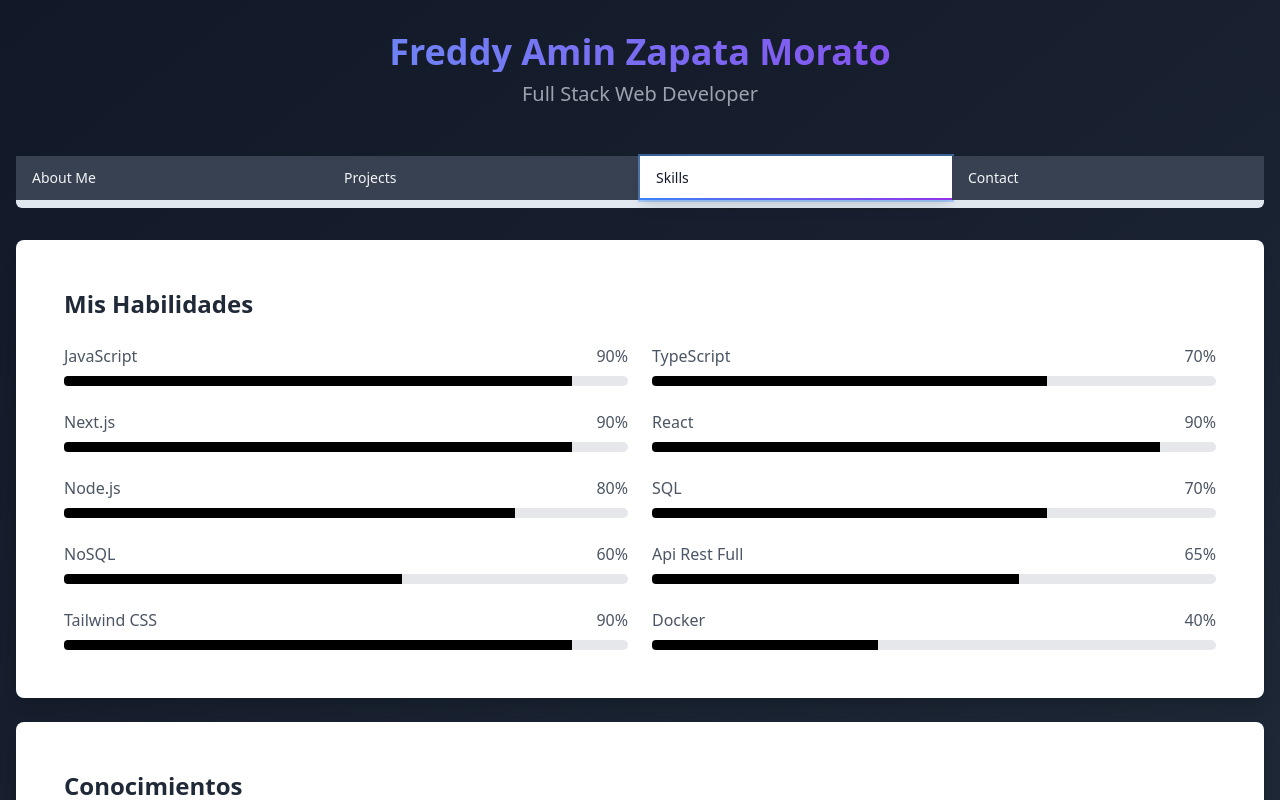
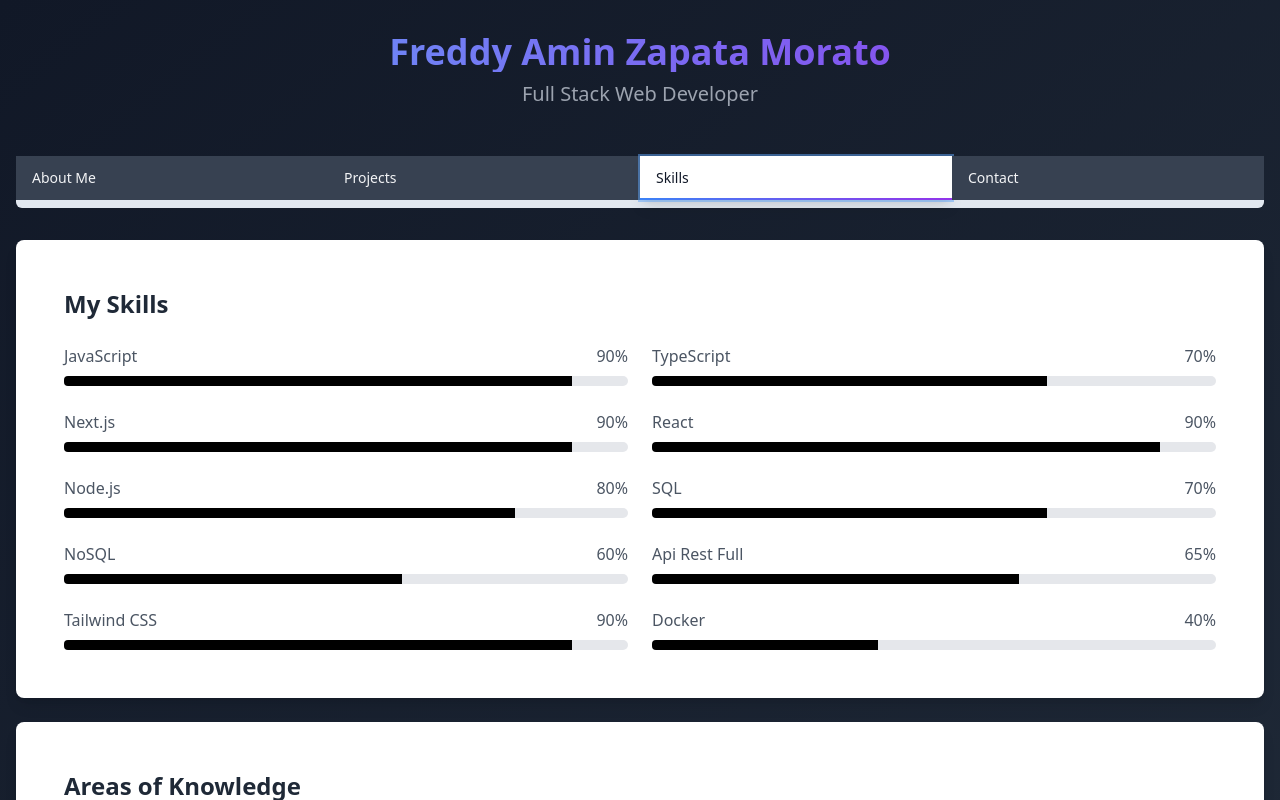
Before and after one commit to goku673/portafolio-fazm, a Next.js app: page / in a window 1280 px wide. Both pictures are taken after a click on the button "Skills". Shown: the top 800 px of the page. Built offline with nearby package versions, Linux system fonts and the light colour scheme.

Commit message:
update link to porfolio

```diff
--- a/src/app/components/skills.js
+++ b/src/app/components/skills.js
@@ -8,7 +8,7 @@ import { skills, skillsKnowledge } from "./utils/skillsUtils";
         <Card>
           <CardContent className="p-6">
             <h2 className="text-2xl text-gray-800 font-extrabold mb-6">
-                Mis Habilidades
+            My Skills
             </h2>
               <div className="grid md:grid-cols-2 gap-6">
                 {skills.map((skill, index) => (
@@ -26,7 +26,7 @@ import { skills, skillsKnowledge } from "./utils/skillsUtils";
         <Card>
            <CardContent>
            <h2 className="text-2xl text-gray-800 font-extrabold mb-6">
-                Conocimientos
+            Areas of Knowledge
             </h2>
             <div className="grid md:grid-cols-2 gap-6">
                 {skillsKnowledge.map((skill, index) => (
--- a/src/app/components/utils/projectsUtils.js
+++ b/src/app/components/utils/projectsUtils.js
@@ -20,7 +20,7 @@
         description: "A visually appealing front-end portfolio that showcases my projects with responsive design and interactive elements, providing a seamless user experience.",
         technologies: ["Next.js", "Tailwind CSS", "HTML", "JavaScript", "CSS"],
         link: "https://github.com/goku673/portafolio-fazm",
-        urlProyect: "https://movie-amine.onrender.com/",
+        urlProyect: "https://portafolio-fazm.vercel.app/",
         image: "https://firebasestorage.googleapis.com/v0/b/conexia-400921.appspot.com/o/WhatsApp%20portafolio.jpeg?alt=media&token=dc64f25b-b855-405c-92aa-e6eb92caa346"
         },
         {
```
